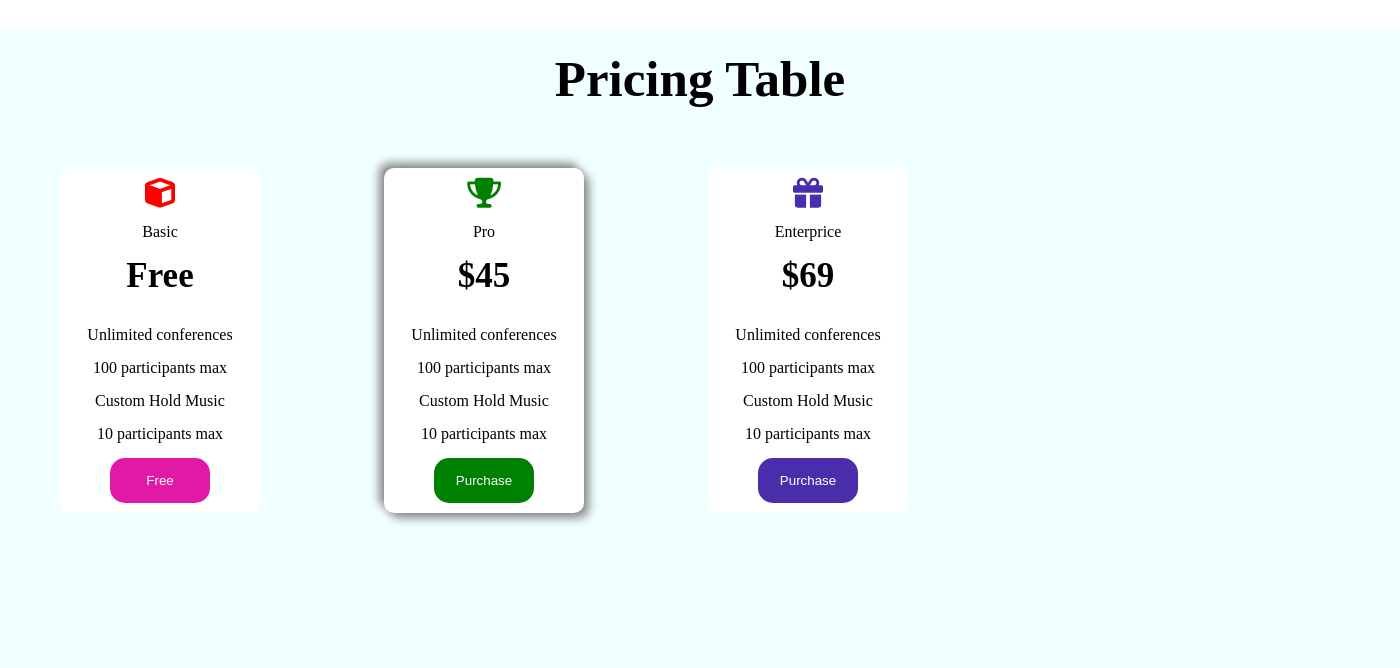
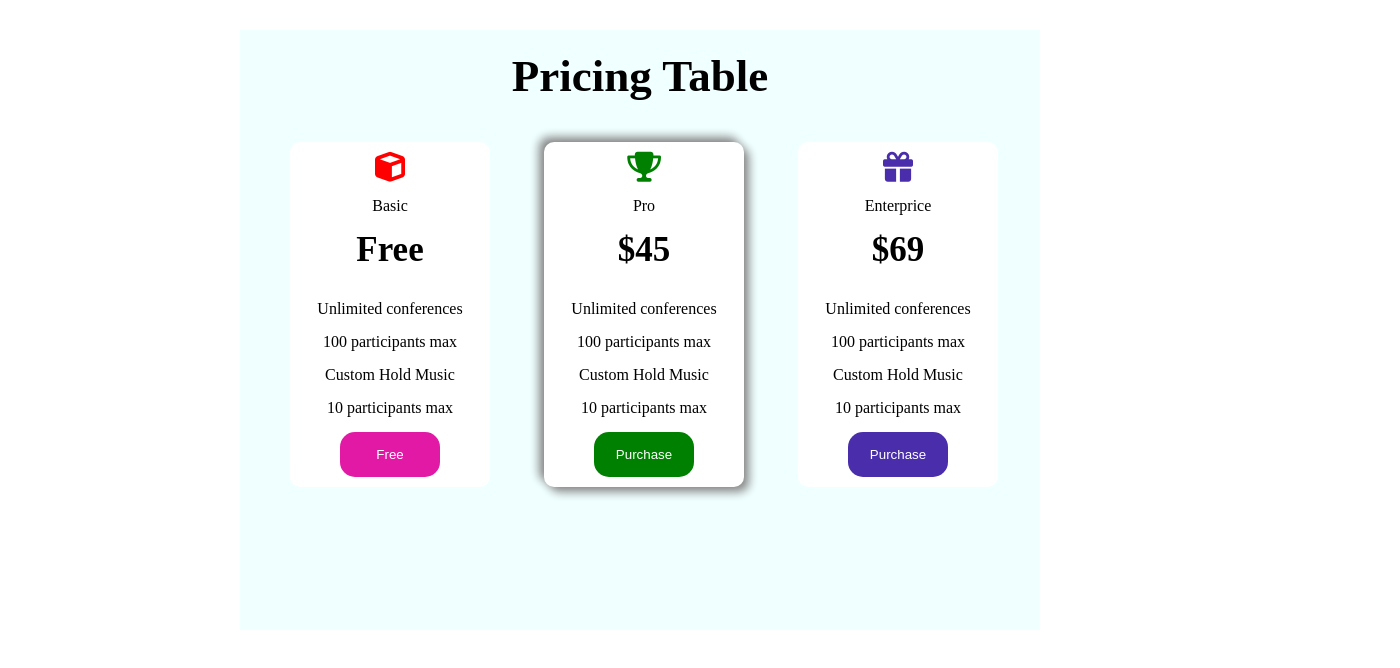
Before and after one commit to hulya0297/Labs, a plain HTML site: page task2/table.html in a window 1280 px wide. Shown: the top 668 px of the page, 1400 px wide, since content can reach past the window. Drawn offline with Linux system fonts and the light colour scheme.

Commit message:
add img and element

```diff
--- a/task2/main.css
+++ b/task2/main.css
@@ -6,14 +6,14 @@
 }
 
 .background{
-    width: 1400px;
-    height: 2000px;
+    width: 800px;
+    height: 600px;
     background-color: azure;
     margin: 30px auto;
 }
 
 .header{
-    font-size: 34px;
+    font-size: 30px;
     text-align: center;
     padding-top: 20px;
 }
@@ -28,10 +28,12 @@
     border: none;
     text-align: center;
     padding: 10px;
-    display: inline-block;
     background-color: white;
     border-radius: 10px;
-    margin: 60px;
+    margin: 40px auto;
+    margin-left: 50px;
+    display:inline-block ;
+
 
 }
 
@@ -41,11 +43,13 @@
     border: none;
     text-align: center;
     padding: 10px;
-    display: inline-block;
     background-color: white;
     border-radius: 10px;
     box-shadow:5px 5px 10px #888888, -5px -5px 10px #888888;
-    margin: 60px;
+    margin: 40px auto;
+    margin-left: 50px;
+   display: inline-block;
+
 }
 .basic{
     margin-bottom: 30px;
```
Also changed, not shown: task2/img/netice2.png (added).
